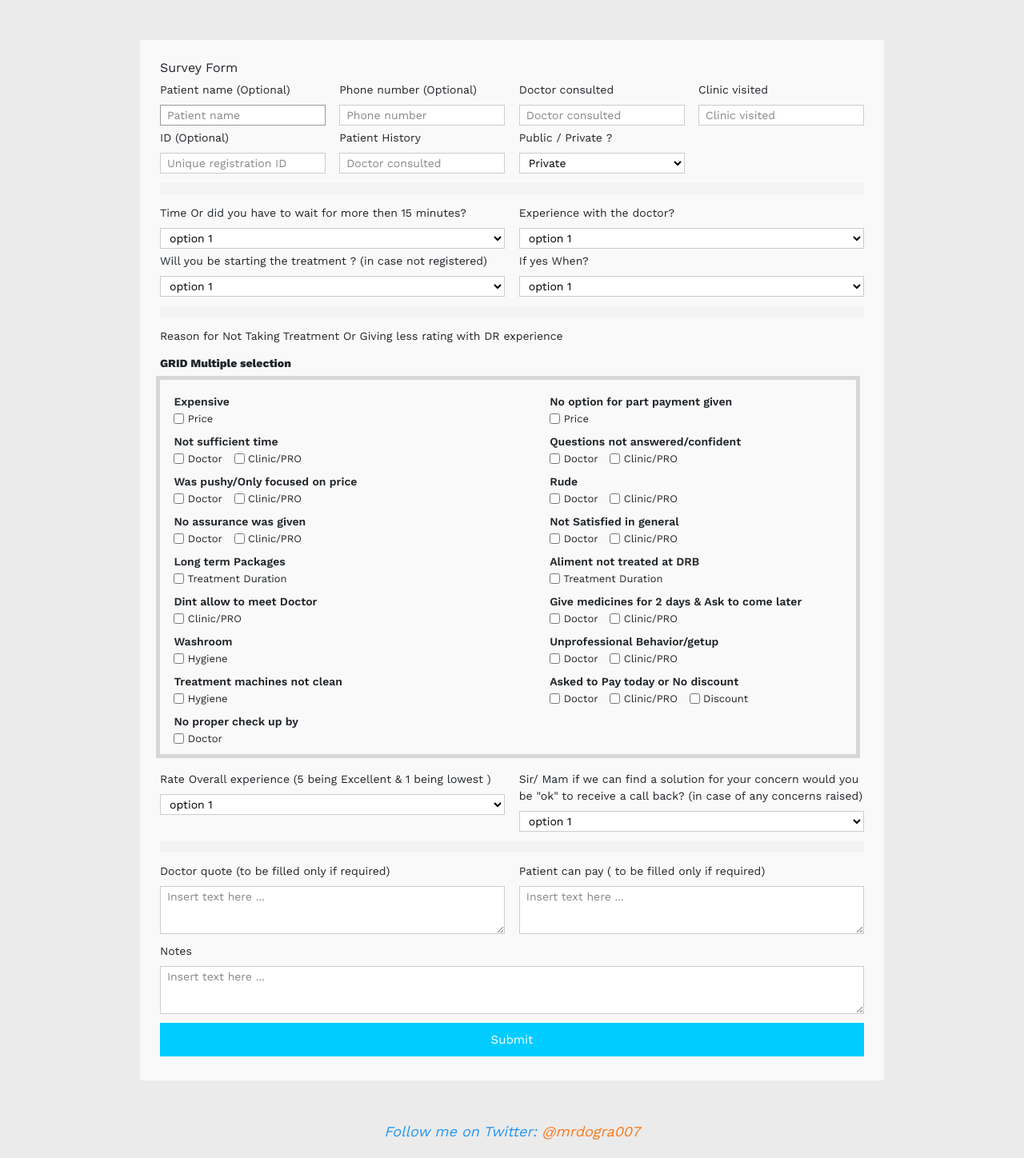
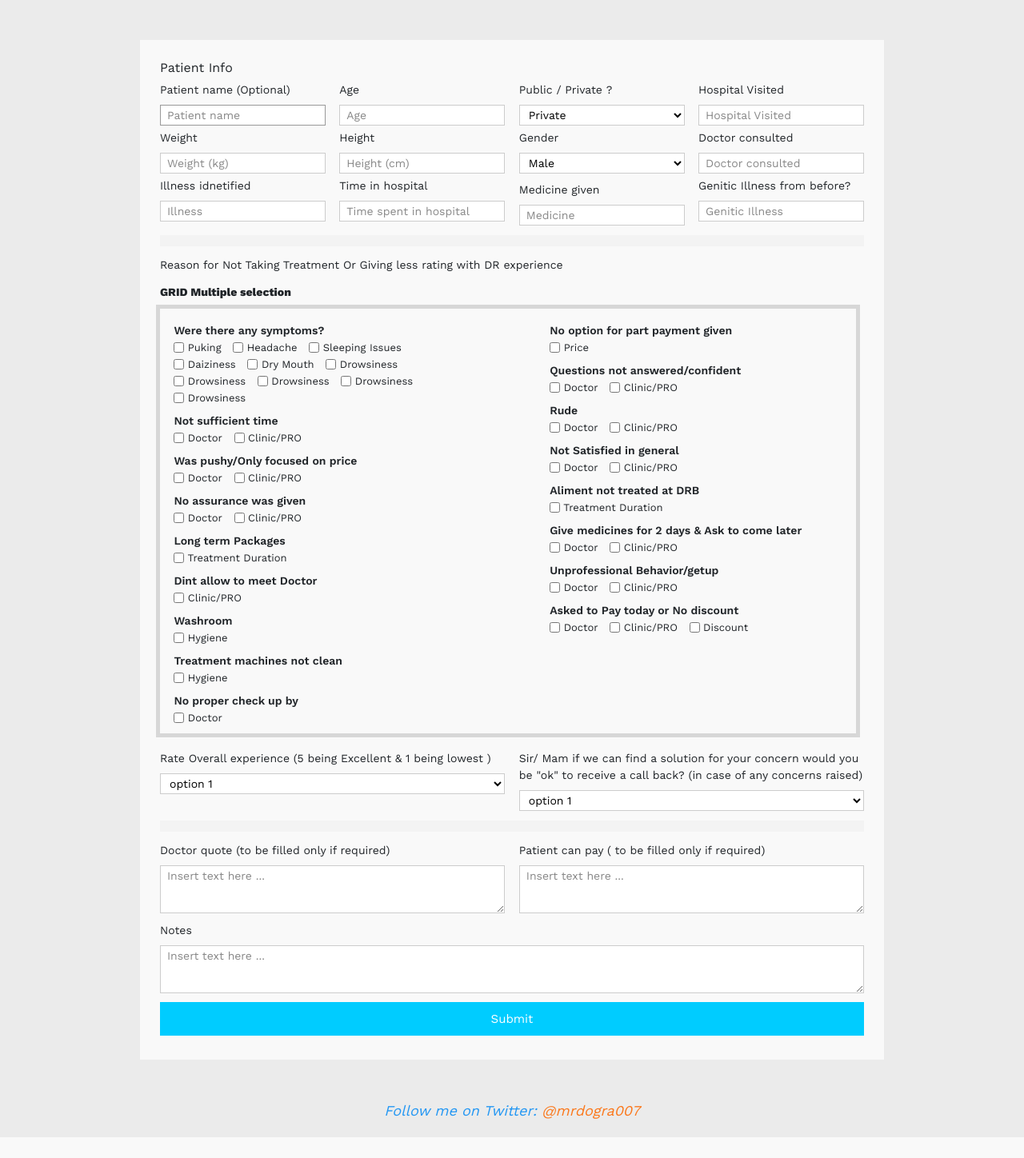
Before and after one commit to ixWatan/meet2022-case-study, a Flask app: page /form in a window 1280 px wide. Shown: the whole page at 80% size. After the commit the page ends 1422 px from the top, so only its background shows below. Run offline with Flask 2, Linux system fonts and the light colour scheme; some libraries are stand-ins or nearby versions.

Commit message:
bitch corvette Corvette

```diff
--- a/templates/main.html
+++ b/templates/main.html
@@ -19,7 +19,7 @@
   <body>
     <div class="container">
     <form class="contact" action="/form" method="post">
-      <h3>Survey Form</h3>
+      <h3>Patient Info</h3>
 
       <div class="col50 colleft">
         <div class="col50 colleft">
@@ -28,85 +28,70 @@
             <input placeholder="Patient name" type="text" autofocus>
           </div>
           <div class="wd50">
-            <label name="">ID (Optional)</label>
-            <input placeholder="Unique registration ID" type="text">
+            <label name="">Weight</label>
+            <input placeholder="Weight (kg)" type="text">
           </div>
+
+           <div class="wd50">
+            <label name="">Illness idnetified</label>
+            <input placeholder="Illness" type="text">
+          </div>
+
         </div>
         <div class="col50 colright">
           <div class="wd50">
-            <label name="">Phone number (Optional)</label>
-            <input placeholder="Phone number" type="tel" >
+            <label name="">Age</label>
+            <input placeholder="Age" type="text" required>
           </div>
+
           <div class="wd50">
-            <label name="">Patient History</label>
-            <input placeholder="Doctor consulted" type="url">
+            <label name="">Height</label>
+            <input placeholder="Height (cm)" type="text">
+          </div>
+            <div class="wd50">
+            <label name="">Time in hospital</label>
+            <input placeholder="Time spent in hospital" type="text">
           </div>
         </div>
       </div>
 
       <div class="col50 colright">
         <div class="col50 colleft">
-          <div class="wd50">
-            <label name="">Doctor consulted</label>
-            <input placeholder="Doctor consulted" type="text" required>
-          </div>
-          <div class="wd50">
+             <div class="wd50">
             <label name="">Public / Private ?</label>
             <select>
               <option value="private">Private</option>
               <option value="public">Public</option>
             </select>
           </div>
+
+          <div class="wd50">
+            <label name="">Gender</label>
+            <select>
+              <option value="m">Male</option>
+              <option value="f">Female</option>
+              <option value="l">Other</option>
+            </select>
+          </div>
+               <div style="padding-top: 5px;" class="wd50">
+            <label name="">Medicine given</label>
+            <input placeholder="Medicine" type="text">
+          </div>
         </div>
         <div class="col50 colright">
           <div class="wd50">
-            <label name="">Clinic visited</label>
-            <input placeholder="Clinic visited" type="text" required>
+            <label name="">Hospital Visited</label>
+            <input placeholder="Hospital Visited" type="text" required>
           </div>
-        </div>
-      </div>
 
-      <div class="wd100"><hr></div>
-
-      <div class="col50 colleft">
-        <div class="wd50">
-          <label name="">Time Or did you have to wait for more then 15 minutes?</label>
-          <select>
-            <option value=" ">option 1</option>
-            <option value=" ">option 2</option>
-            <option value=" ">option 3</option>
-            <option value=" ">option 4</option>
-          </select>
-        </div>
-        <div class="wd100">
-          <label name="">Will you be starting the treatment ? (in case not registered)</label>
-          <select>
-            <option value=" ">option 1</option>
-            <option value=" ">option 2</option>
-            <option value=" ">option 3</option>
-            <option value=" ">option 4</option>
-          </select>
-        </div>
-      </div>
-
-      <div class="col50 colright">
-        <div class="wd100">
-          <label name="">Experience with the doctor?</label>
-          <select>
-            <option value=" ">option 1</option>
-            <option value=" ">option 2</option>
-            <option value=" ">option 3</option>
-            <option value=" ">option 4</option>
-          </select>
-        </div>
-        <div class="wd100">
-          <label name="">If yes When?</label>
-          <select>
-            <option value=" ">option 1</option>
-            <option value=" ">option 2</option>
-            <option value=" ">option 3</option>
-            <option value=" ">option 4</option>
-          </select>
+           <div class="wd50">
+            <label name="">Doctor consulted</label>
+            <input placeholder="Doctor consulted" type="text" required>
+          </div>
+               <div class="wd50">
+            <label name="">Genitic Illness from before?</label>
+            <input placeholder="Genitic Illness " type="text">
+          </div>
         </div>
       </div>
 
@@ -119,8 +104,20 @@
 
       <div class="wd100 question-checkbox">
         <div class="col50 colleft">
-          <p>Expensive</p>
-          <label name=""><input type="checkbox" value=""> Price</label>
+          <p>Were there any symptoms?</p>
+          <label name=""><input type="checkbox" value=""> Puking</label>
+          <label name=""><input type="checkbox" value=""> Headache</label>
+          <label name=""><input type="checkbox" value=""> Sleeping Issues</label>
+          <label name=""><input type="checkbox" value=""> Daiziness</label>
+          <label name=""><input type="checkbox" value=""> Dry Mouth</label>
+          <label name=""><input type="checkbox" value=""> Drowsiness</label>
+          <label name=""><input type="checkbox" value=""> Drowsiness</label>
+          <label name=""><input type="checkbox" value=""> Drowsiness</label>
+          <label name=""><input type="checkbox" value=""> Drowsiness</label>
+          <label name=""><input type="checkbox" value=""> Drowsiness</label>
+
+
+
 
           <p>Not sufficient time</p>
           <label name=""><input type="checkbox" value=""> Doctor</label>
```
